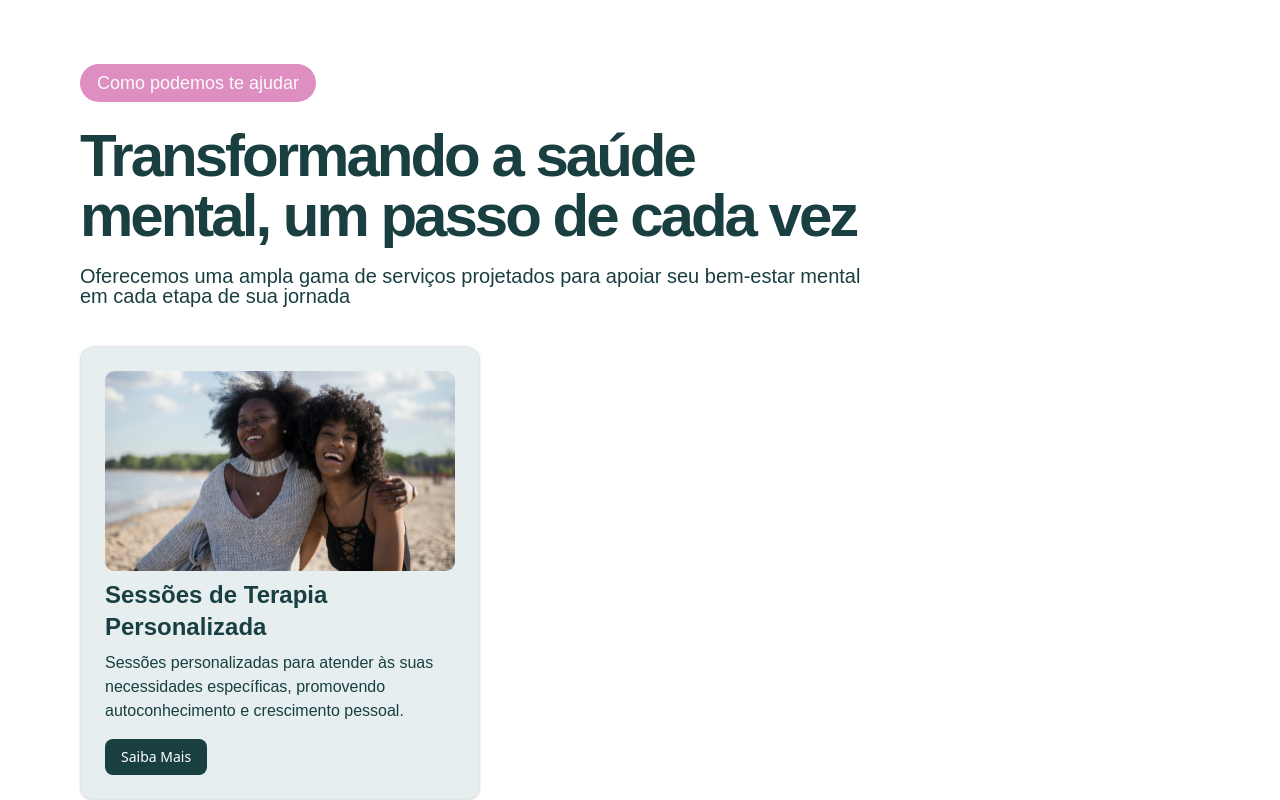
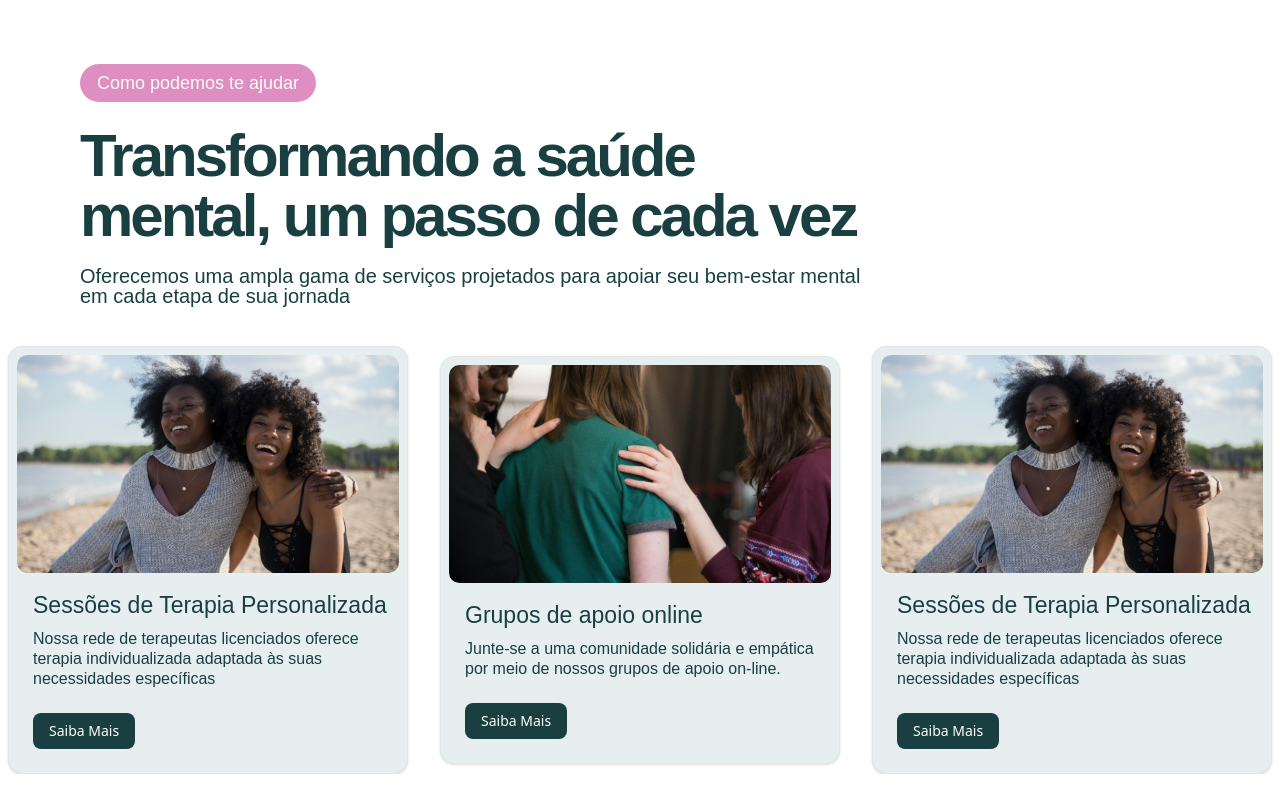
Before and after one commit to will10iam/psico-site, a Next.js app: page / in a window 1280 px wide. Shown: the part 616-1416 px from the top of the page. After the commit the page ends 1390 px from the top, so only its background shows below. Built offline with nearby package versions, Linux system fonts and the light colour scheme; a web font is replaced by a local one.

Commit message:
feat: card services + servicesDB.json

```diff
--- a/src/app/components/Services.tsx
+++ b/src/app/components/Services.tsx
@@ -11,8 +11,35 @@ import {
 	CardDescription,
 } from "@/components/ui/card";
 
-import serv1 from "../../../public/images/serv1.svg";
+import servicesDb from "./servicesdb.json";
 
+function ServicesList() {
+	return (
+		<>
+			{servicesDb.map((service, i) => (
+				<Card className="w-90 md:w-[400px] mt-10 bg-[#E6EEF0]" key={i}>
+					<CardContent className="px-2 -mt-4">
+						<Image
+							src={service.image}
+							alt={service.title}
+							width={400}
+							height={400}
+						/>
+						<CardTitle className="text-xl md:text-[23px] font-medium mb-2 font-sans text-[#193F41] mt-4 ml-4">
+							{service.title}
+						</CardTitle>
+						<CardDescription className="text-[15px] md:text-[16px] text-[#193F41] font-sans ml-4 mr-2 leading-tight">
+							{service.description}
+						</CardDescription>
+						<Button variant="default" className="ml-4 mt-6 text-white">
+							Saiba Mais
+						</Button>
+					</CardContent>
+				</Card>
+			))}
+		</>
+	);
+}
 export default function Services() {
 	return (
 		<>
@@ -32,20 +59,8 @@ export default function Services() {
 				</p>
 			</div>
 
-			<div>
-				<Card className="flex flex-col md:flex-row items-center justify-center w-90 md:w-[400px] mt-10 ml-4 md:ml-20 bg-[#E6EEF0]">
-					<CardContent className="">
-						<Image src={serv1} alt="Terapia Individual" />
-						<CardTitle className="text-2xl font-semibold mb-2 font-sans text-[#193F41] mt-2">
-							Sessões de Terapia Personalizada
-						</CardTitle>
-						<CardDescription className="text-base text-[#193F41] font-sans">
-							Sessões personalizadas para atender às suas necessidades
-							específicas, promovendo autoconhecimento e crescimento pessoal.
-						</CardDescription>
-						<Button className="mt-4 text-white">Saiba Mais</Button>
-					</CardContent>
-				</Card>
+			<div className="flex flex-col md:flex-row items-center justify-center md:gap-8">
+				<ServicesList />
 			</div>
 		</>
 	);
--- /dev/null
+++ b/src/app/components/servicesdb.json
@@ -0,0 +1,20 @@
+[
+	{
+		"title": "Sessões de Terapia Personalizada",
+		"image": "/images/serv1.svg",
+		"description": "Nossa rede de terapeutas licenciados oferece terapia individualizada adaptada às suas necessidades específicas",
+		"id": "1"
+	},
+	{
+		"title": "Grupos de apoio online",
+		"image": "/images/serv2.svg",
+		"description": "Junte-se a uma comunidade solidária e empática por meio de nossos grupos de apoio on-line.",
+		"id": "1"
+	},
+	{
+		"title": "Sessões de Terapia Personalizada",
+		"image": "/images/serv1.svg",
+		"description": "Nossa rede de terapeutas licenciados oferece terapia individualizada adaptada às suas necessidades específicas",
+		"id": "1"
+	}
+]
```
